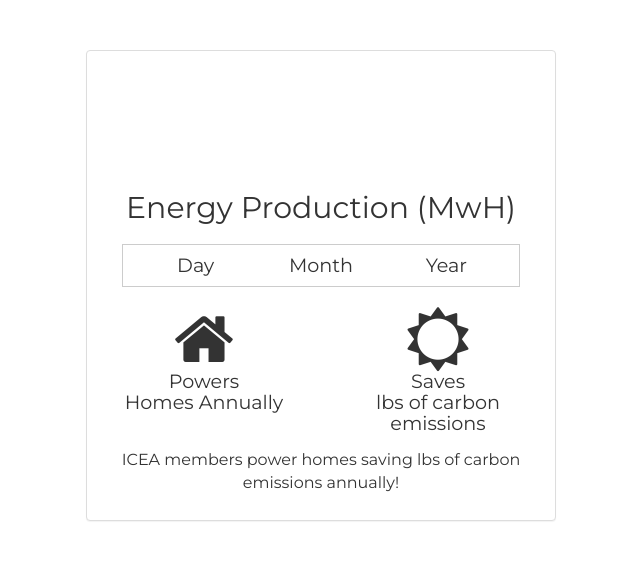
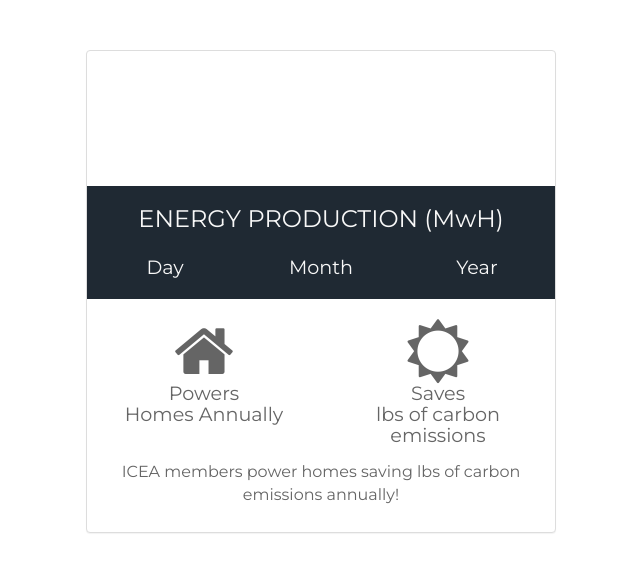
Before and after one commit to BoiseSoftwareMentorshipGroup/power-production, a website: page index.html in a window 1280 px wide. Shown: the whole page, without its empty margins (319-959 px from the left). Drawn offline with nearby package versions, Linux system fonts and the light colour scheme; no server answers.

Commit message:
Theme Design Work

```diff
--- a/assets/css/main.css
+++ b/assets/css/main.css
@@ -1,6 +1,16 @@
 .icea-panel {
     font-family: 'Montserrat', sans-serif;
     font-size: 16px;
+    color: #656565;
+}
+
+.icea-panel h2 {
+  font-size: 1.5em;
+  margin: 0;
+}
+
+.icea-panel hr {
+  color: #ddd;
 }
 
 .icea-panel h3 {
@@ -12,28 +22,41 @@
   margin-top: 15px;
 }
 
-.border-box {
-  border: 1px solid #ccc;
-  margin: 20px;
-  padding: 10px;
+.icea-panel-body {
+  padding-left: 0;
+  padding-right: 0;
 }
+
+
 
 .data {
   font-weight: bold;
 }
 
+#icea-data {
+  padding: 20px 0;
+  background-color: #1F2933;
+  color: #F8F8F8;
+}
+
+#icea-data > h2 {
+  margin-bottom: 25px;
+}
+
 #member-logo {
   max-height: 85px;
-  max-width: 300px;
+  max-width: 400px;
 }
 
 #icea-member {
-  margin: 0;
+  color: #000;
+  margin: 15px 0 0 0;
 }
 
 .member-info {
-  margin-top: 15px;
-  height: 90px;
+  color: #1f2933;
+  padding: 15px;
+  height: 120px;
 }
 
 #infographics {
--- a/index.html
+++ b/index.html
@@ -21,8 +21,9 @@
                         <img id="member-logo" src="" alt="">
                         <h1 id="icea-member"></h1>
                     </div>
-                    <h2>Energy Production (MwH)</h2>
-                    <div class="row border-box">
+
+                    <div id="icea-data" class="row">
+                        <h2>ENERGY PRODUCTION (MwH)</h2>
                         <script src="https://code.jquery.com/jquery-3.1.0.js"></script>
                         <div class="col-xs-4">
                             <h3>Day</h3>
```
